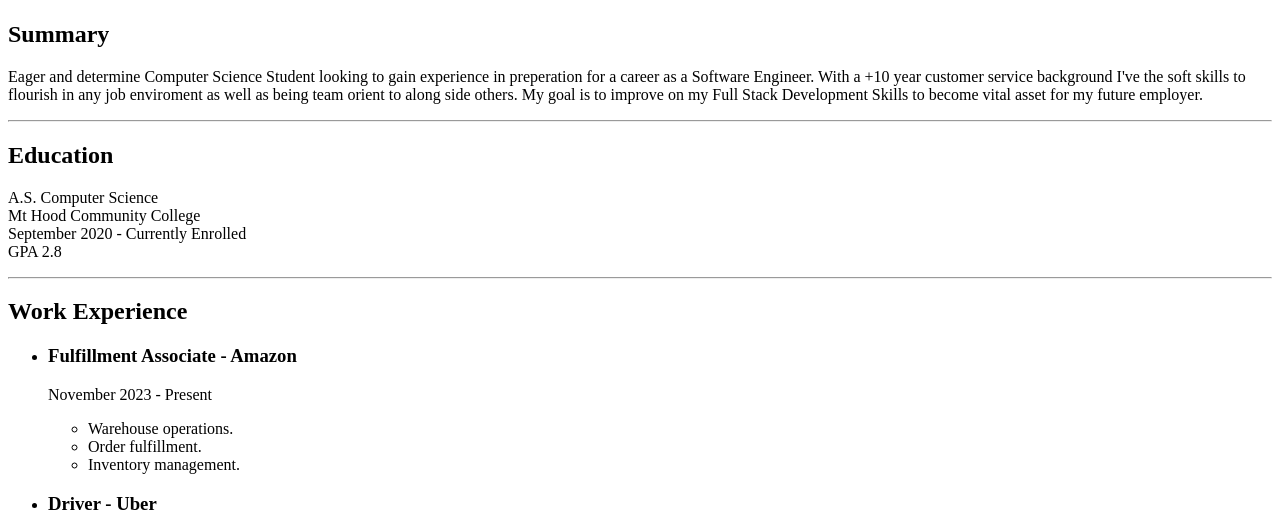
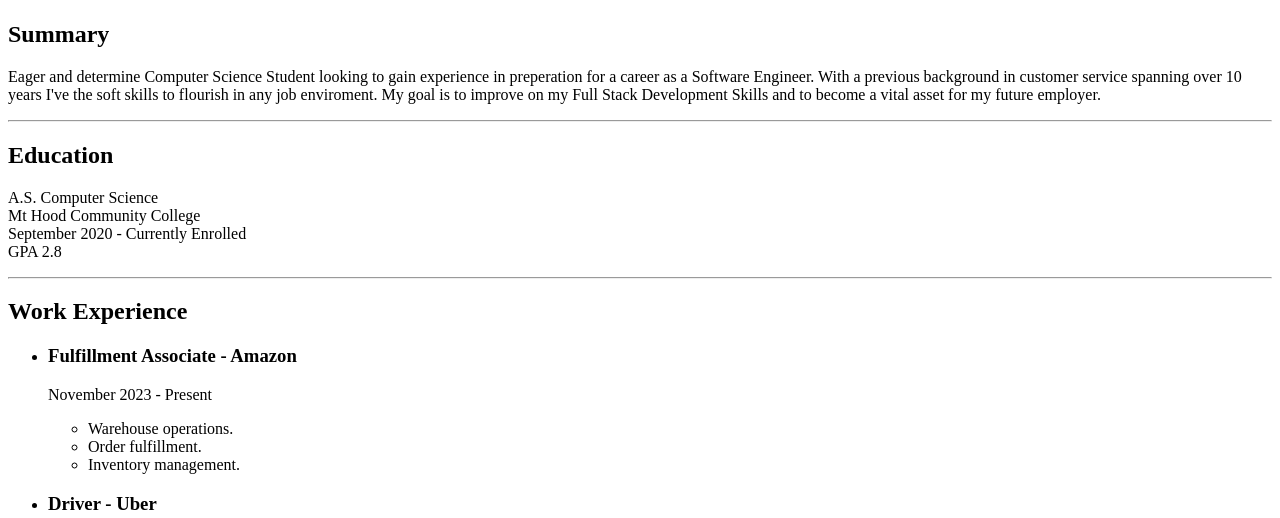
Before and after one commit to treymelo/html-capstonepro1, a plain HTML site: page index.html in a window 1280 px wide. Shown: the part 283-801 px from the top of the page. Drawn offline with Linux system fonts and the light colour scheme.

Commit message:
Add files via upload

```diff
--- a/index.html
+++ b/index.html
@@ -8,7 +8,7 @@
         <h1>T.J. Mullen</h1>
         <img src="./My Projects/images/selfie.JPG" height="200" alt="picture of myself" />
         <h2>Summary</h2>
-            <p>Eager and determine Computer Science Student looking to gain experience in preperation for a career as a Software Engineer. With a +10 year customer service background I've the soft skills to flourish in any job enviroment as well as being team orient to along side others. My goal is to improve on my Full Stack Development Skills to become vital asset for my future employer. </p>
+            <p>Eager and determine Computer Science Student looking to gain experience in preperation for a career as a Software Engineer. With a previous background in customer service spanning over 10 years I've the soft skills to flourish in any job enviroment. My goal is to improve on my Full Stack Development Skills and to become a vital asset for my future employer. </p>
             <hr />
         <h2>Education</h2>
             <p> A.S. Computer Science <br />
```
